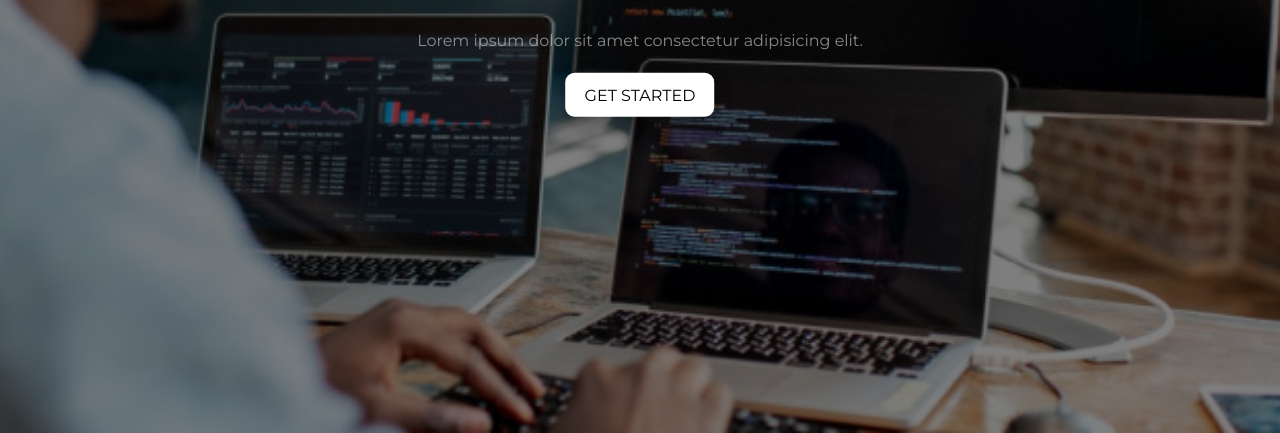
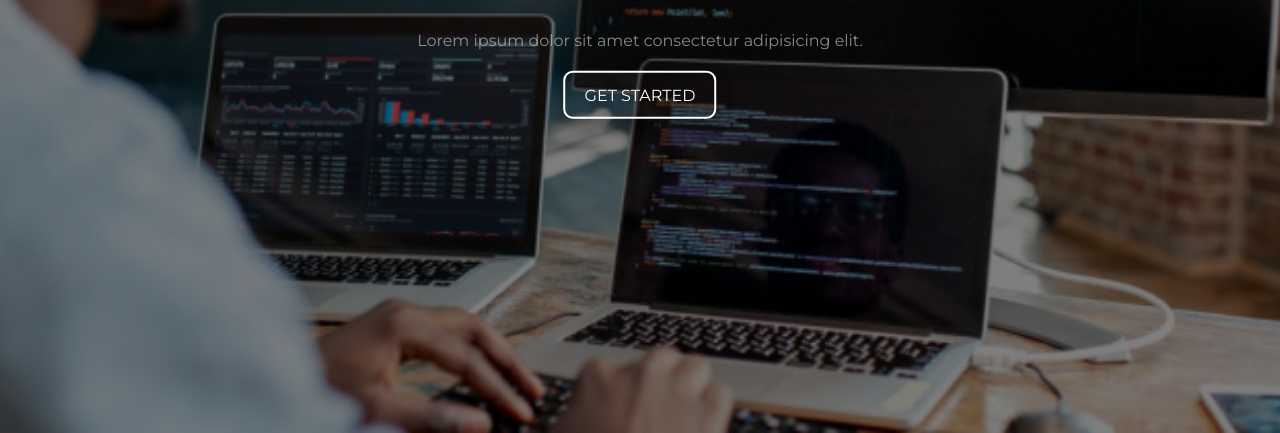
Before and after one commit to kevin-project/html-css-landing-page, a plain HTML site: page index.html in a window 1280 px wide. Shown: the part 367-800 px from the top of the page. Drawn offline with Linux system fonts and the light colour scheme; a web font is replaced by a local one.

Commit message:
Update style.css

```diff
--- a/style.css
+++ b/style.css
@@ -51,10 +51,11 @@ p{
     text-align: center;
 }
 a.btn{
-    background-color: white;
+    background-color: transparent;
+    border: 2px solid #ffff;
     border-radius: 0.6em;
     text-align: center;
-    color: #000;
+    color: #ffff;
     line-height: 1;
     padding: 0.8em 1.2em;
     text-decoration: none;
@@ -63,6 +64,6 @@ a.btn{
 }
 a.btn:hover{
     color: #000;
-    background-color: hsla(0, 0%, 100%, 0.671);
+    background-color: hsl(0, 0%, 100%);
     outline: 0;
 }
```
